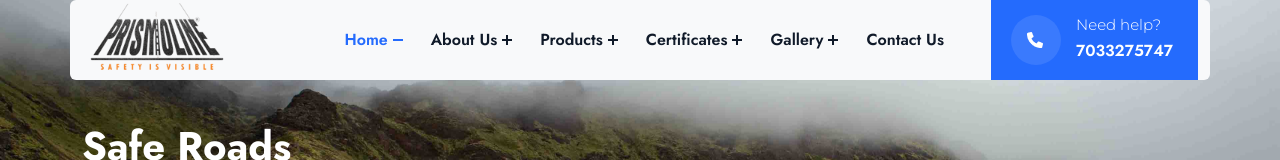
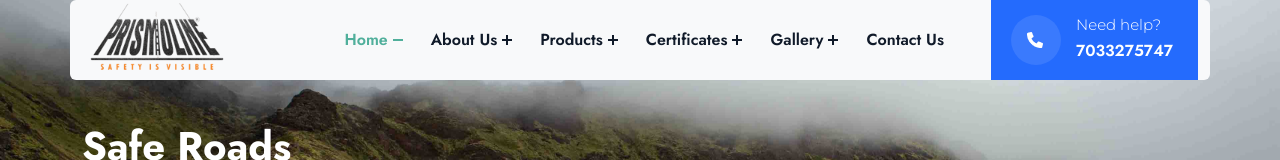
Before and after one commit to ash11109/prismoline, a React (Create React App) app: page / in a window 1280 px wide. In both pictures the pointer is over the link "Home". Shown: the top 160 px of the page. Built offline with nearby package versions, Linux system fonts and the light colour scheme.

Commit message:
13-11-23 2

```diff
--- a/public/assets/scss/sections/_navbar.scss
+++ b/public/assets/scss/sections/_navbar.scss
@@ -110,7 +110,7 @@
             font-family: var(--heading-font);
           }
           &:hover a {
-            color: var(--main-color);
+            color: #50af9b;
           }
           + li {
             margin-left: 17px;
@@ -154,7 +154,7 @@
                 opacity: 0;
               }
               &:after {
-                background: var(--main-color);
+                background: #50af9b; // ash color changes
               }
             }
             &:hover > .sub-menu {
--- a/src/components/NavBar.js
+++ b/src/components/NavBar.js
@@ -1,7 +1,4 @@
-
-
 import React, { useState, useEffect } from "react";
-
 import { Link } from "react-router-dom";
 
 const NavBar = () => {
--- a/src/pages/HomeOne.js
+++ b/src/pages/HomeOne.js
@@ -12,7 +12,6 @@ const HomeFive = () => {
   return (
     <>
       <NavBar />
-      {/* <NavbarFour /> */}
       <BannerFive />
       <ServiceAreaFive />
       <CaseStudyAreaTwo />
```
Also changed, not shown: public/assets/scss/global/_variables.scss (+0 -7 lines).
